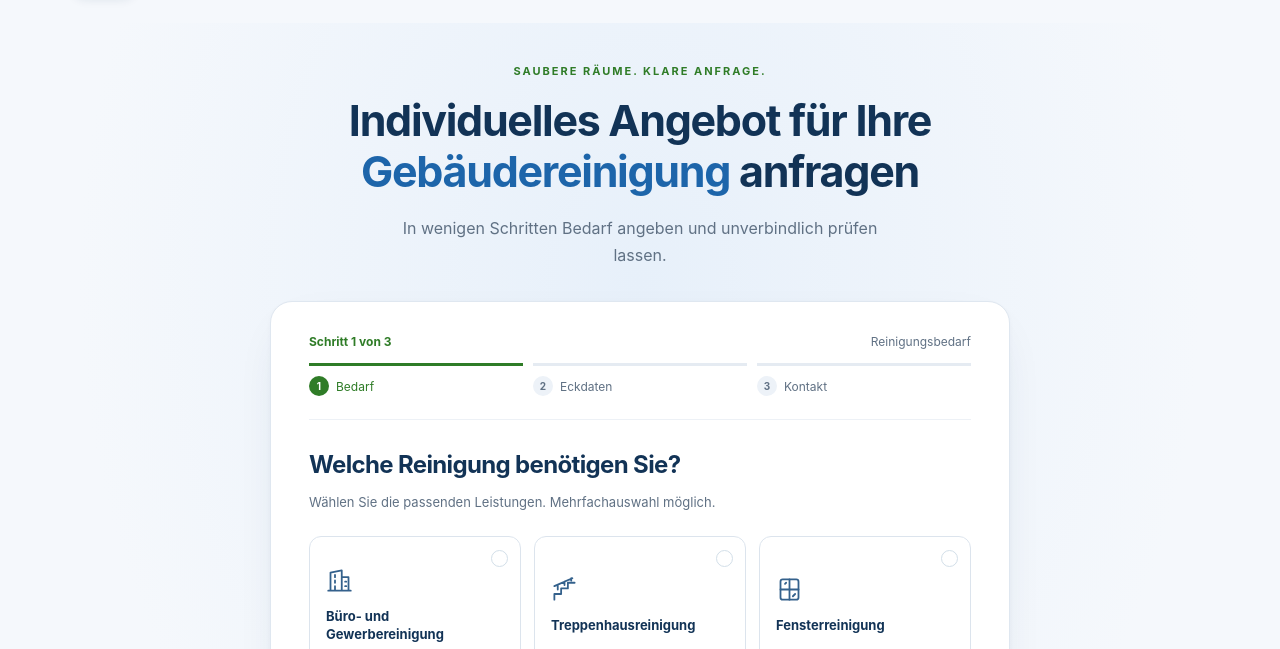
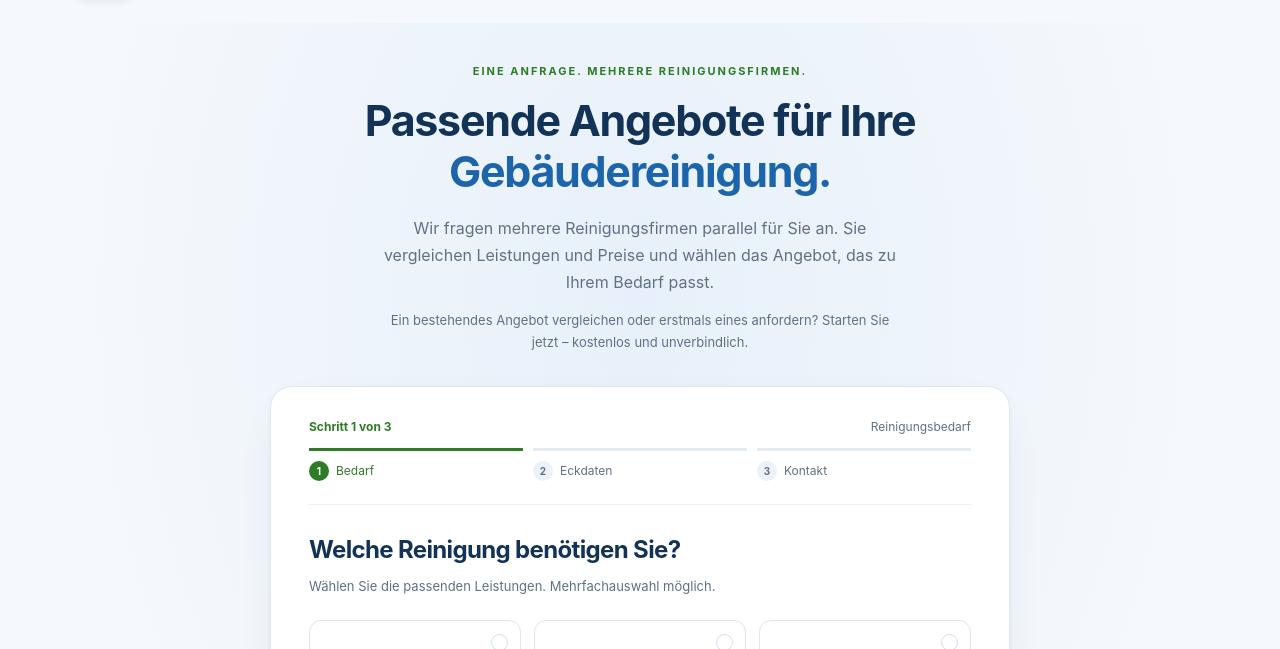
Before and after one commit to blackmarketing2026/Vergleiche-jetzt-dein-Angebot, a website: page index.html in a window 1280 px wide. Shown: the part 93-742 px from the top of the page. Drawn offline with Linux system fonts and the light colour scheme.

Commit message:
Headline und Einstieg auf Angebotsvergleich ausrichten

```diff
--- a/index.html
+++ b/index.html
@@ -3,9 +3,9 @@
 <head>
   <meta charset="utf-8">
   <meta name="viewport" content="width=device-width, initial-scale=1">
-  <meta name="description" content="Fragen Sie Ihr individuelles Angebot für Gebäudereinigung an. Reinigungsbedarf angeben, Eckdaten ergänzen und kostenlos anfragen.">
+  <meta name="description" content="Gebäudereinigung: bestehendes Angebot vergleichen oder erstmals Angebote anfragen. Wir fragen mehrere Reinigungsfirmen parallel an – kostenlos und unverbindlich.">
   <meta name="theme-color" content="#123356">
-  <title>Gebäudereinigung anfragen | Vergleiche jetzt dein Angebot</title>
+  <title>Gebäudereinigung: Angebote vergleichen | Vergleiche jetzt dein Angebot</title>
   <link rel="icon" type="image/png" href="assets/logo.png">
   <link rel="apple-touch-icon" href="assets/logo.png">
   <link rel="stylesheet" href="style.css">
@@ -30,9 +30,10 @@
   </header>
   <main class="lf-main">
     <div class="lf-intro">
-      <p class="lf-eyebrow">SAUBERE RÄUME. KLARE ANFRAGE.</p>
-      <h1>Individuelles Angebot für Ihre <span>Gebäudereinigung</span> anfragen</h1>
-      <p class="lf-subtitle">In wenigen Schritten Bedarf angeben und unverbindlich prüfen lassen.</p>
+      <p class="lf-eyebrow">EINE ANFRAGE. MEHRERE REINIGUNGSFIRMEN.</p>
+      <h1>Passende Angebote für Ihre <span>Gebäudereinigung.</span></h1>
+      <p class="lf-subtitle">Wir fragen mehrere Reinigungsfirmen parallel für Sie an. Sie vergleichen Leistungen und Preise und wählen das Angebot, das zu Ihrem Bedarf passt.</p>
+      <p class="lf-intro-note">Ein bestehendes Angebot vergleichen oder erstmals eines anfordern? Starten Sie jetzt – kostenlos und unverbindlich.</p>
     </div>
     <section class="lf-card" id="funnel" aria-label="Angebotsanfrage">
       <div id="form-view">
--- a/style.css
+++ b/style.css
@@ -1291,6 +1291,7 @@ summary:focus-visible {
 .lead-page h1 { font-size:clamp(28px,4.2vw,43px); line-height:1.2; font-weight:720; letter-spacing:-1.3px; }
 .lead-page h1 span { color:#1d65aa; }
 .lead-page .lf-subtitle { color:var(--lf-muted); font-size:15px; line-height:1.7; margin:17px auto 0; max-width:530px; }
+.lead-page .lf-intro-note { color:var(--lf-muted); font-size:13px; line-height:1.7; margin:13px auto 0; max-width:520px; }
 .lead-page .lf-card { max-width:740px; margin:auto; padding:25px 20px 20px; background:white; border:1px solid #dfe7f0; border-radius:20px; box-shadow:0 16px 50px -26px #12335630,0 2px 5px #12335608; }
 .lead-page .lf-progress-head { display:flex; align-items:center; justify-content:space-between; font-size:11px; color:var(--lf-muted); }
 .lead-page #step-label { color:var(--lf-accent); font-weight:700; }
```
